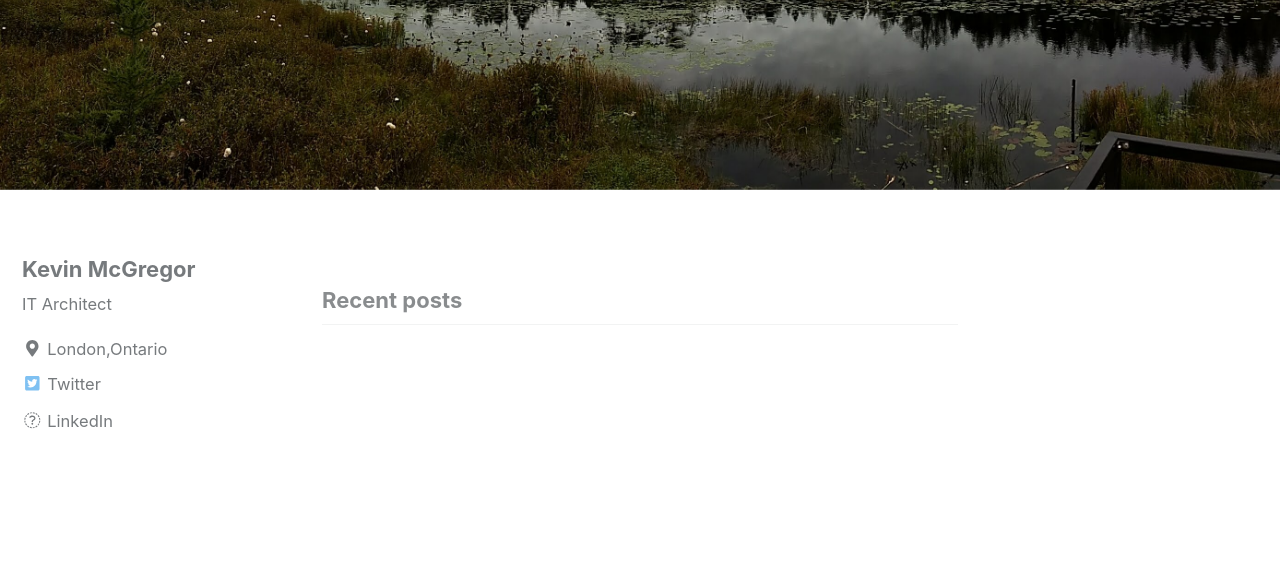
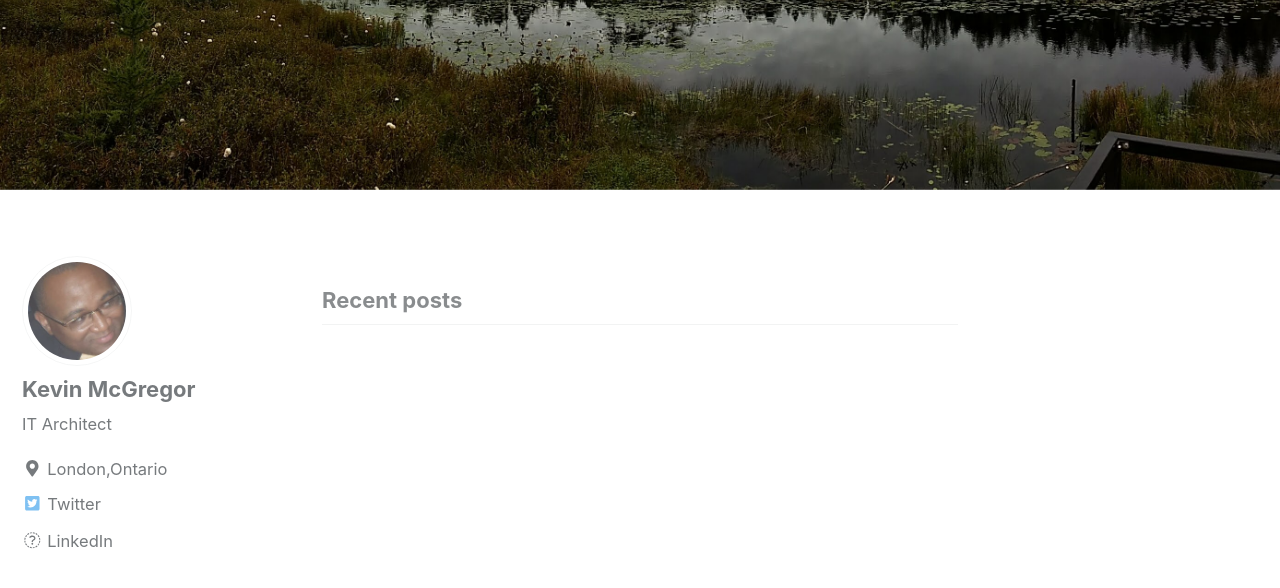
Before and after one commit to kmcgregr/kmcgregr.github.io, a Jekyll site: the page built from index.html, in a window 1280 px wide and 900 px high, scrolled down 320 px. Shown: the top 588 px of the window. Built offline with Jekyll 4.4.1, drawn with Linux system fonts in a browser that asks for light colours; nearby versions of some CDN libraries; the list of posts is cut into pages by our own code.

Commit message:
Profile picture

```diff
--- a/_config.yml
+++ b/_config.yml
@@ -102,7 +102,7 @@
 # Site Author
 author:
   name             : "Kevin McGregor"
-  avatar           : # path of avatar image, e.g. "/assets/images/bio-photo.jpg"
+  avatar           : "/images/profile.jpg"
   bio              : "IT Architect"
   location         : "London,Ontario"
   email            :
```
